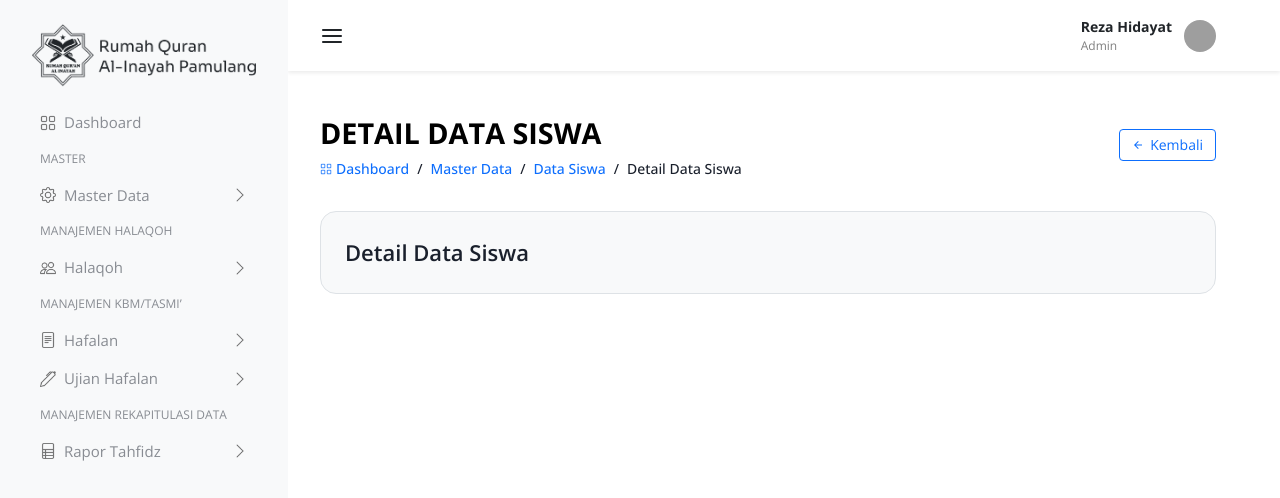
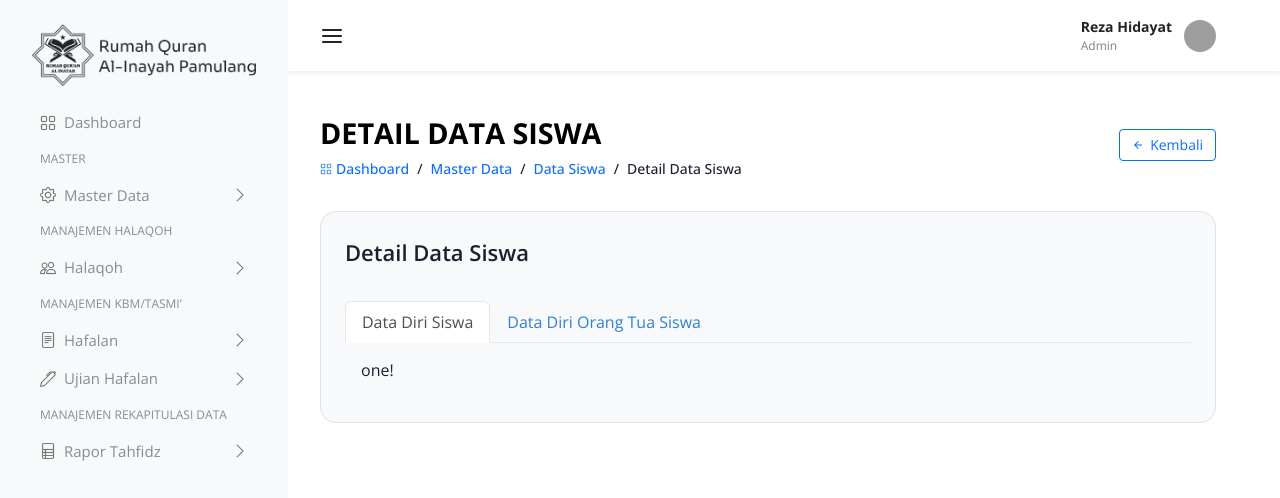
Before and after one commit to cundus/tahfidz-fe, a React (Vite) app: page /master-data/data-siswa/detail-data-siswa in a window 1280 px wide. Shown: the top 498 px of the page. Built offline with nearby package versions, Linux system fonts and the light colour scheme; grey boxes are pictures that could not be loaded.

Commit message:
feat: add tabs

```diff
--- a/src/main.jsx
+++ b/src/main.jsx
@@ -5,12 +5,20 @@ import App from "./App.jsx";
 import { ChakraProvider, extendTheme } from "@chakra-ui/react";
 import { BrowserRouter } from "react-router-dom";
 import { fonts } from "./utils/theme.js";
+import { tabs } from "./utils/tabs.js";
 
 const rootElement = document.getElementById("root");
 ReactDOM.createRoot(rootElement).render(
   <React.StrictMode>
     <BrowserRouter>
-      <ChakraProvider theme={extendTheme({ fonts })}>
+      <ChakraProvider
+        theme={extendTheme({
+          fonts: fonts,
+          components: {
+            Tabs: tabs,
+          },
+        })}
+      >
         <App />
       </ChakraProvider>
     </BrowserRouter>
--- a/src/pages/master/DataSiswa/Detail.jsx
+++ b/src/pages/master/DataSiswa/Detail.jsx
@@ -2,6 +2,7 @@ import { useNavigate } from "react-router-dom";
 import Header from "../../../components/molekuls/Header";
 import ButtonCustom from "../../../components/atoms/ButtonCustom";
 import { ArrowBackIcon } from "@chakra-ui/icons";
+import { Tabs, TabList, TabPanels, Tab, TabPanel } from "@chakra-ui/react";
 import BoxInputLayout from "../../../components/molekuls/BoxInputLayout";
 
 const DetailSiswa = () => {
@@ -17,7 +18,26 @@ const DetailSiswa = () => {
           type="outline"
         />
       </Header>
-      <BoxInputLayout title="Detail Data Siswa"></BoxInputLayout>
+      <BoxInputLayout title="Detail Data Siswa">
+        <Tabs
+          variant="enclosed"
+          mt={8}
+          // _selected={{ color: "white", bg: "blue.500" }}
+        >
+          <TabList>
+            <Tab>Data Diri Siswa</Tab>
+            <Tab>Data Diri Orang Tua Siswa</Tab>
+          </TabList>
+          <TabPanels>
+            <TabPanel>
+              <p>one!</p>
+            </TabPanel>
+            <TabPanel>
+              <p>two!</p>
+            </TabPanel>
+          </TabPanels>
+        </Tabs>
+      </BoxInputLayout>
     </>
   );
 };
--- /dev/null
+++ b/src/utils/tabs.js
@@ -0,0 +1,13 @@
+export const tabs = {
+  variants: {
+    enclosed: {
+      tab: {
+        color: "blue.500",
+        _selected: {
+          bg: "white",
+          color: "#495057",
+        },
+      },
+    },
+  },
+};
```
